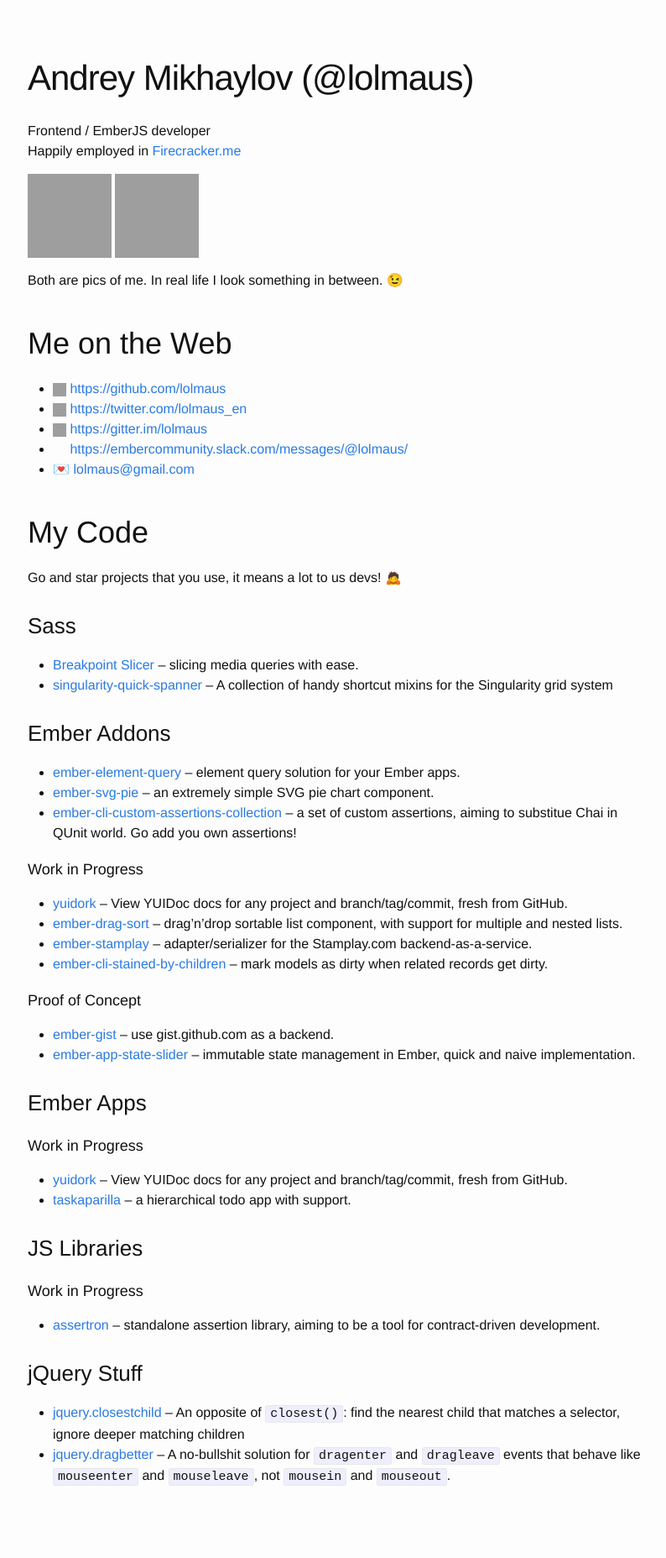
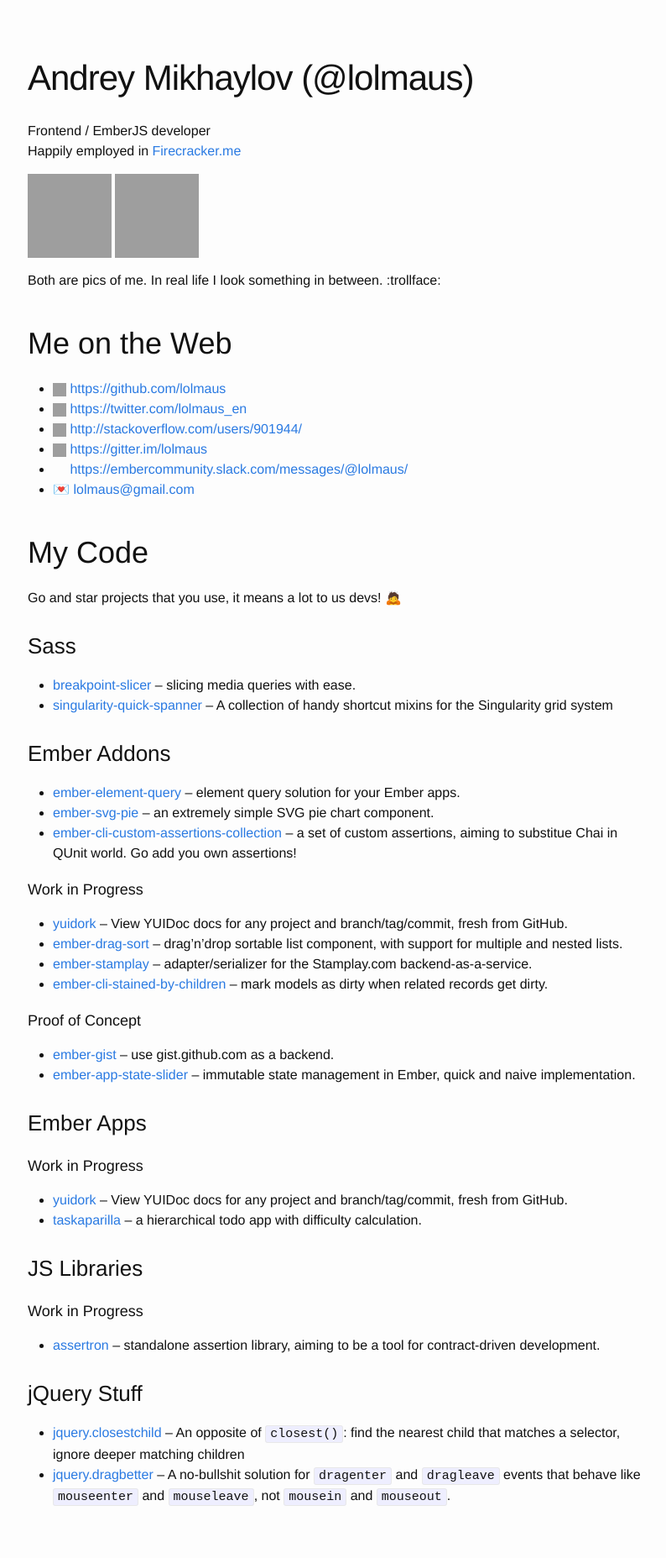
Before and after one commit to lolmaus/lolmaus.github.io, a Jekyll site: the page built from index.md, in a window 1280 px wide. Shown: the whole page at 84% size, without its empty margins (237-1031 px from the left). Built offline with Jekyll 4.4.1, drawn with Linux system fonts in a browser that asks for light colours; emoji names are drawn with the system emoji font; before the commit the page ends 1831 px from its top, so only the background shows below that; grey boxes are pictures that could not be loaded.

Commit message:
Update :trollface:

```diff
--- a/css/main.scss
+++ b/css/main.scss
@@ -51,3 +51,7 @@ $on-laptop:        800px;
         "layout",
         "syntax-highlighting"
 ;
+
+iframe {
+  vertical-align: middle;
+}
--- a/index.md
+++ b/index.md
@@ -16,7 +16,7 @@ Happily employed in [Firecracker.me](http://firecracker.me)
   <img width="100" height="100" src="https://avatars2.githubusercontent.com/u/200884?v=3&s=460">
 </a>
 
-Both are pics of me. In real life I look something in between. :wink:
+Both are pics of me. In real life I look something in between. :trollface:
 
 
 
@@ -27,6 +27,8 @@ Me on the Web
   [https://github.com/lolmaus](https://github.com/lolmaus)
 * <img width="16" height="16" src="http://emojis.slackmojis.com/emojis/images/1450733056/231/twitter.png?1450733056">
   [https://twitter.com/lolmaus_en](https://twitter.com/lolmaus_en)
+* <img width="16" height="16" src="http://files.quickmediasolutions.com/so-images/stackoverflow.png">
+  [http://stackoverflow.com/users/901944/](http://stackoverflow.com/users/901944/)
 * <img width="16" height="16" src="https://avatars1.githubusercontent.com/gitterHQ?&s=96">
   [https://gitter.im/lolmaus](https://gitter.im/lolmaus)
 * <img width="16" height="16" src="http://emberjs.com/images/favicon.png">
@@ -44,7 +46,7 @@ Go and star projects that you use, it means a lot to us devs! :bow:
 ### Sass
 
 * <a class="github-button" href="https://github.com/lolmaus/breakpoint-slicer" data-icon="octicon-star" data-count-href="/lolmaus/breakpoint-slicer/stargazers" data-count-api="/repos/lolmaus/breakpoint-slicer#stargazers_count" data-count-aria-label="# stargazers on GitHub" aria-label="Star lolmaus/breakpoint-slicer on GitHub"></a>
-  [Breakpoint Slicer](https://github.com/lolmaus/breakpoint-slicer) -- slicing media queries with ease.
+  [breakpoint-slicer](https://github.com/lolmaus/breakpoint-slicer) -- slicing media queries with ease.
 * <a class="github-button" href="https://github.com/lolmaus/singularity-quick-spanner" data-icon="octicon-star" data-count-href="/lolmaus/singularity-quick-spanner/stargazers" data-count-api="/repos/lolmaus/singularity-quick-spanner#stargazers_count" data-count-aria-label="# stargazers on GitHub" aria-label="Star lolmaus/singularity-quick-spanner on GitHub"></a>
 [singularity-quick-spanner](https://github.com/lolmaus/singularity-quick-spanner) -- A collection of handy shortcut mixins for the Singularity grid system
 
@@ -76,7 +78,7 @@ Go and star projects that you use, it means a lot to us devs! :bow:
 ##### Work in Progress
 
 * [yuidork](https://github.com/lolmaus/yuidork) -- View YUIDoc docs for any project and branch/tag/commit, fresh from GitHub.
-* [taskaparilla](https://github.com/lolmaus/taskaparilla-stamplay-client) -- a hierarchical todo app with support.
+* [taskaparilla](https://github.com/lolmaus/taskaparilla-stamplay-client) -- a hierarchical todo app with difficulty calculation.
 
 
 ### JS Libraries
```
